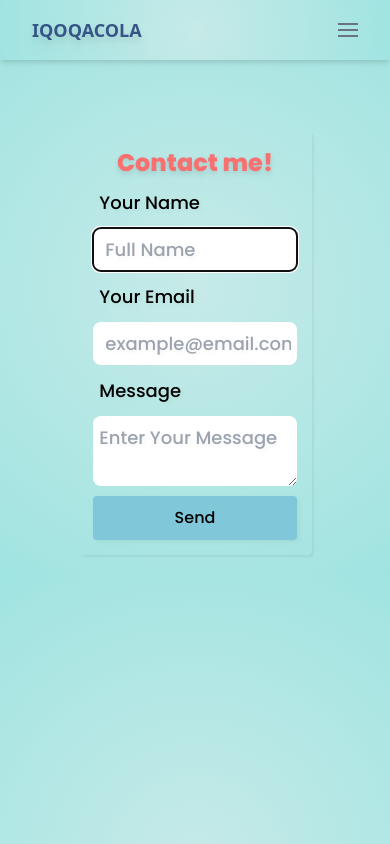
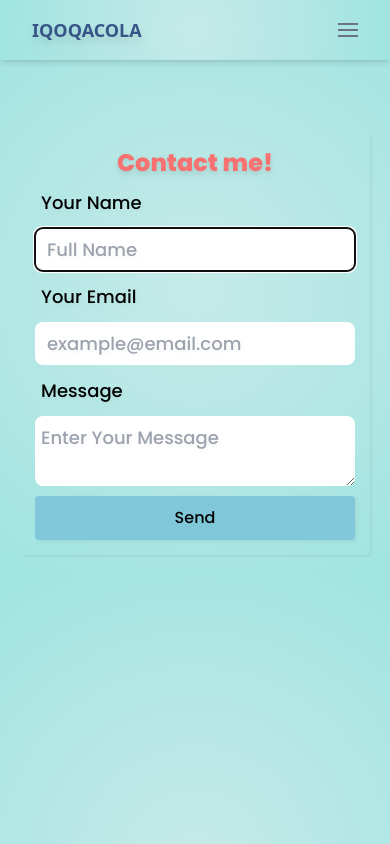
Before and after one commit to Iqoqacola/iqoqacola.github.io, a React (Vite) app: page /contact in a window 390 px wide. Built offline with nearby package versions, Linux system fonts and the light colour scheme.

Commit message:
update width contact page mobile

```diff
--- a/src/pages/Contact.jsx
+++ b/src/pages/Contact.jsx
@@ -87,7 +87,7 @@ export const Contact = () => {
     <>
       <section className="pt-28 w-full">
         <div
-          className="container w-2/3 lg:w-1/3 contact-form"
+          className="container w-auto lg:w-1/3 contact-form"
           data-aos="fade-up"
         >
           <form onSubmit={sendEmail} className="contact-me flex flex-col">
```
